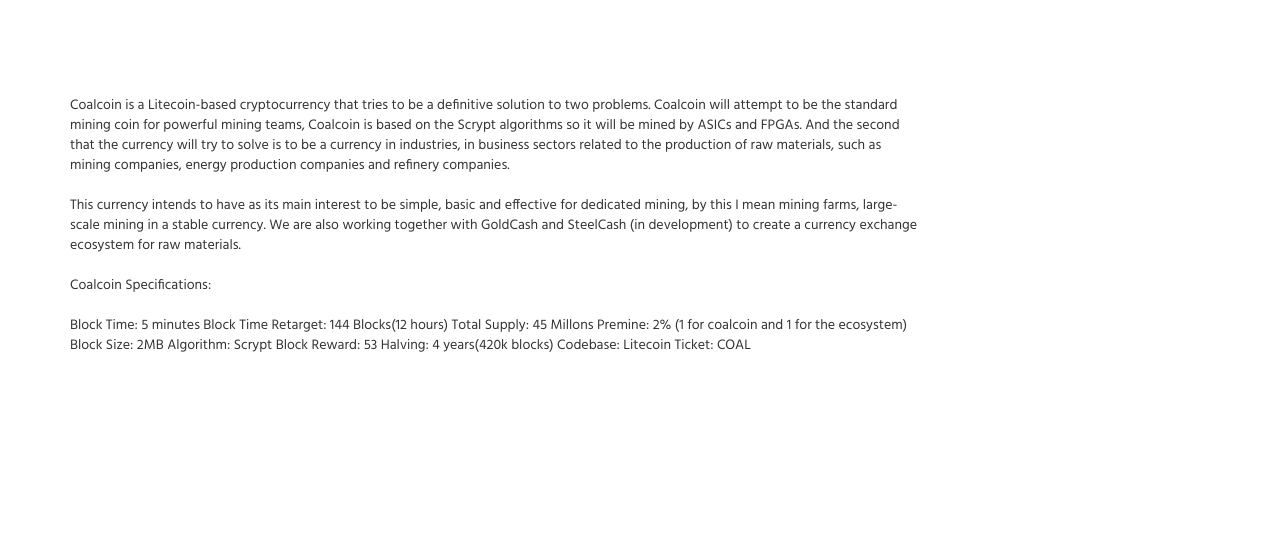
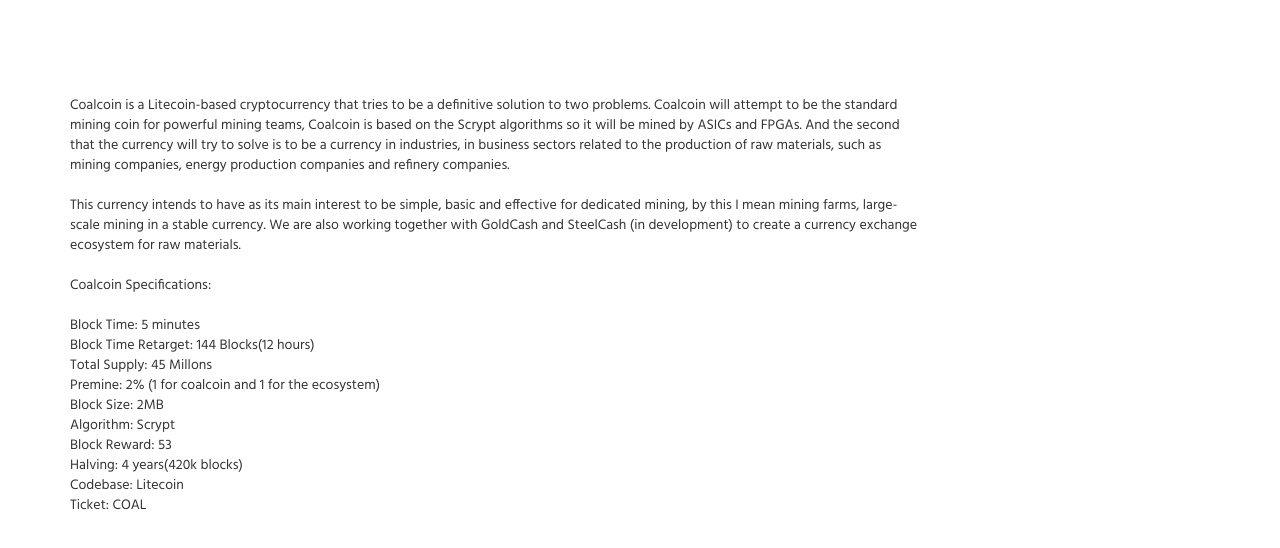
Before and after one commit to Coalcoin-COAL/coal-website, a plain HTML site: page whitepaper.html in a window 1280 px wide. Shown: the part 104-652 px from the top of the page. Drawn offline with Linux system fonts and the light colour scheme.

Commit message:
Update whitepaper.html

```diff
--- a/whitepaper.html
+++ b/whitepaper.html
@@ -98,16 +98,16 @@
                         Coalcoin Specifications:
                     </div>
                     <div class="margin-b-20">
-                        Block Time: 5 minutes
-                        Block Time Retarget: 144 Blocks(12 hours)
-                        Total Supply: 45 Millons
-                        Premine: 2% (1 for coalcoin and 1 for the ecosystem)
-                        Block Size: 2MB
-                        Algorithm: Scrypt
-                        Block Reward: 53
-                        Halving: 4 years(420k blocks)
-                        Codebase: Litecoin
-                        Ticket: COAL
+                        Block Time: 5 minutes <br>
+                        Block Time Retarget: 144 Blocks(12 hours) <br>
+                        Total Supply: 45 Millons <br>
+                        Premine: 2% (1 for coalcoin and 1 for the ecosystem) <br>
+                        Block Size: 2MB <br>
+                        Algorithm: Scrypt <br>
+                        Block Reward: 53 <br>
+                        Halving: 4 years(420k blocks) <br>
+                        Codebase: Litecoin <br>
+                        Ticket: COAL <br>
                     </div>
                 </div>
 
```
